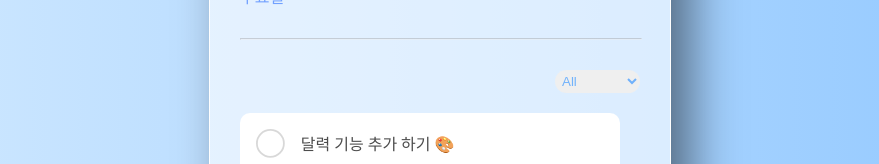
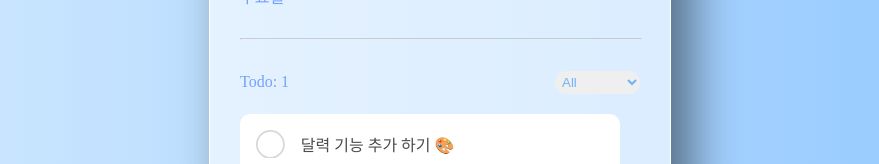
Before and after one commit to ydw1996/react-todo, a React (Create React App) app: page / in a window 1280 px wide. Shown: the part 130-294 px from the top of the page, without its empty margins (200-1079 px from the left). Built offline with nearby package versions, Linux system fonts and the light colour scheme; a web font is replaced by a local one.

Commit message:
refactor: components 구조 개선 및 uuid 적용
- components 내 각 컴포넌트를 index.js로 묶어 관리하도록 변경
- App.js에서 import 경로를 통합된 index.js를 사용하도록 수정
- uuid 적용
- 남은 Todo 개수 표시

```diff
--- a/src/App.jsx
+++ b/src/App.jsx
@@ -1,26 +1,23 @@
-import { useState, useRef, useCallback, useEffect } from 'react';
+import { useState, useCallback, useEffect } from 'react';
+import { v4 as uuidv4 } from 'uuid';
 import { BsFillPlusCircleFill } from 'react-icons/bs';
 import './App.css';
-import TodoBoard from './components/TodoBoard';
-import TodoList from './components/TodoList';
-import TodoPopup from './components/TodoPopup';
-import TodoFilter from './components/TodoFilter';
-import TodoAlert from './components/TodoAlert';
+import { TodoAlert, TodoBoard, TodoFilter, TodoList, TodoPopup } from './components';
 
 const App = () => {
   const [todos, setTodos] = useState([
     {
-      id: 1,
+      id: uuidv4(),
       text: '달력 기능 추가 하기 🎨',
       checked: false,
     },
     {
-      id: 2,
+      id: uuidv4(),
       text: '컴포넌트, 코드 정리 📓',
       checked: true,
     },
     {
-      id: 3,
+      id: uuidv4(),
       text: '자스몽 스터디 Todo리스트 생성 💪',
       checked: true,
     },
@@ -31,8 +28,7 @@ const App = () => {
   const [filter, setFilter] = useState('all');
   const [filtersArray, setFiltersArray] = useState(todos);
 
-  const nextId = useRef(7);
-
+  const remainingTodos = todos.filter((todo) => !todo.checked).length;
   // Todo 필터
   useEffect(() => {
     if (filter === 'all') {
@@ -59,12 +55,11 @@ const App = () => {
   // Todo CRUD 함수
   const addTodo = useCallback((text) => {
     const newTodo = {
-      id: nextId.current,
+      id: uuidv4(),
       text,
       checked: false,
     };
     setTodos((prevTodos) => [newTodo, ...prevTodos]);
-    nextId.current++;
   }, []);
 
   const editTodo = (id, text) => {
@@ -104,7 +99,7 @@ const App = () => {
   return (
     <div className="todo-app">
       <TodoBoard>
-        <TodoFilter filter={filter} setFilter={setFilter} />
+        <TodoFilter filter={filter} setFilter={setFilter} remainingTodos={remainingTodos} />
         <TodoList
           todos={filter === 'all' ? todos : filtersArray}
           onToggleCheck={toggleTodoCheck}
--- a/src/assets/style/TodoAlert.css
+++ b/src/assets/style/TodoAlert.css
@@ -1,5 +1,5 @@
 .title {
-  margin: 0;
+  font-size: 18px;
 }
 .alert-actions {
   display: flex;
--- a/src/assets/style/TodoFilter.css
+++ b/src/assets/style/TodoFilter.css
@@ -1,10 +1,14 @@
 .todo-filter {
   padding-bottom: 20px;
   display: flex;
-  justify-content: end;
+  justify-content: space-between;
+  align-items: center;
+}
+.remaining-todos {
+  font-size: 16px;
 }
 
-.todo-filter > select {
+.filter > select {
   border: none;
   width: 85px;
   color: rgba(76, 160, 255, 0.773);
--- a/src/assets/style/TodoPopup.css
+++ b/src/assets/style/TodoPopup.css
@@ -10,7 +10,6 @@
 }
 
 .todo-popup > button {
-  padding-top: 20px;
   background: none;
   outline: none;
   border: none;
@@ -29,7 +28,6 @@
 }
 
 .todo-actions > svg {
-  padding-top: 20px;
   padding-left: 1rem;
   padding-right: 1rem;
   font-size: 2rem;
--- a/src/components/TodoAlert.jsx
+++ b/src/components/TodoAlert.jsx
@@ -5,7 +5,7 @@ const TodoAlert = ({ onConfirm, onCancel }) => {
     <div>
       <div className="todo-popup-bg" onClick={onCancel}></div>
       <div className="todo-popup">
-        <p className="tilte">정말 모두 삭제하시겠습니까?</p>
+        <p className="title">정말 모두 삭제하시겠습니까?</p>
         <div className="alert-actions">
           <button className="confirm" onClick={onConfirm}>
             확인
--- a/src/components/TodoFilter.jsx
+++ b/src/components/TodoFilter.jsx
@@ -1,8 +1,10 @@
 import '../assets/style/TodoFilter.css';
 
-const TodoFilter = ({ filter, setFilter }) => {
+const TodoFilter = ({ filter, setFilter, remainingTodos }) => {
   return (
     <div className="todo-filter">
+      <div className="remaining-todos">Todo: {remainingTodos}</div>
+      <div className="filter">
         <select
           value={filter}
           onChange={(e) => {
@@ -14,6 +16,7 @@ const TodoFilter = ({ filter, setFilter }) => {
           <option value="undone">Not Done</option>
         </select>
       </div>
+    </div>
   );
 };
 export default TodoFilter;
--- /dev/null
+++ b/src/components/index.js
@@ -0,0 +1,5 @@
+export { default as TodoAlert } from './TodoAlert';
+export { default as TodoBoard } from './TodoBoard';
+export { default as TodoFilter } from './TodoFilter';
+export { default as TodoList } from './TodoList';
+export { default as TodoPopup } from './TodoPopup';
--- a/src/index.css
+++ b/src/index.css
@@ -3,8 +3,7 @@ body {
 }
 
 code {
-  font-family: source-code-pro, Menlo, Monaco, Consolas,
-    'Courier New', monospace;
+  font-family: source-code-pro, Menlo, Monaco, Consolas, 'Courier New', monospace;
 }
 
 @font-face {
@@ -35,16 +34,8 @@ code {
   display: flex;
   justify-content: center;
   align-items: center;
-  background: -webkit-linear-gradient(
-    90deg,
-    rgb(211, 234, 255),
-    rgb(144, 199, 255)
-  );
-  background: linear-gradient(
-    90deg,
-    rgb(211, 234, 255),
-    rgb(144, 199, 255)
-  );
+  background: -webkit-linear-gradient(90deg, rgb(211, 234, 255), rgb(144, 199, 255));
+  background: linear-gradient(90deg, rgb(211, 234, 255), rgb(144, 199, 255));
   opacity: 0.7;
 }
 
@@ -57,6 +48,7 @@ code {
   flex-direction: column;
   justify-content: center;
   align-items: center;
+  gap: 20px;
   z-index: 990;
   width: 400px;
   height: 200px;
```
Lines whose indentation alone changed are shown as unchanged.
